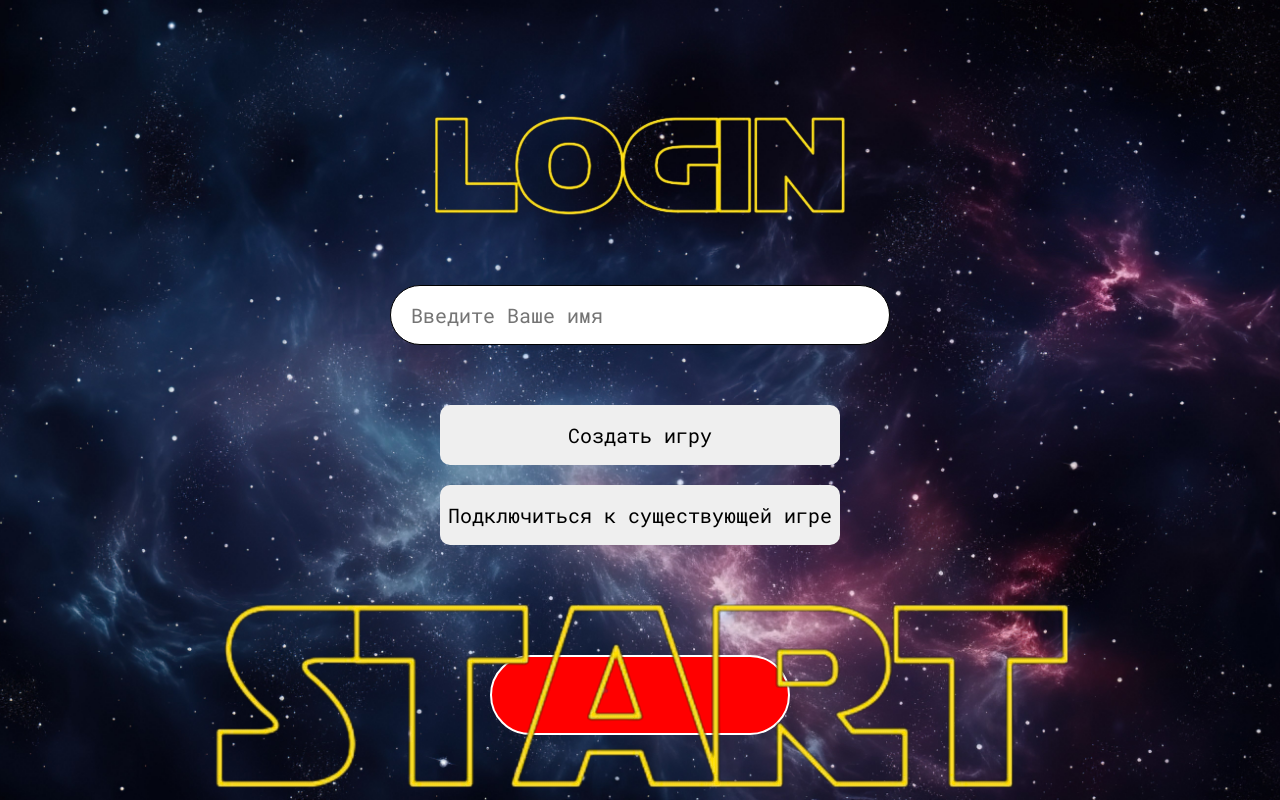
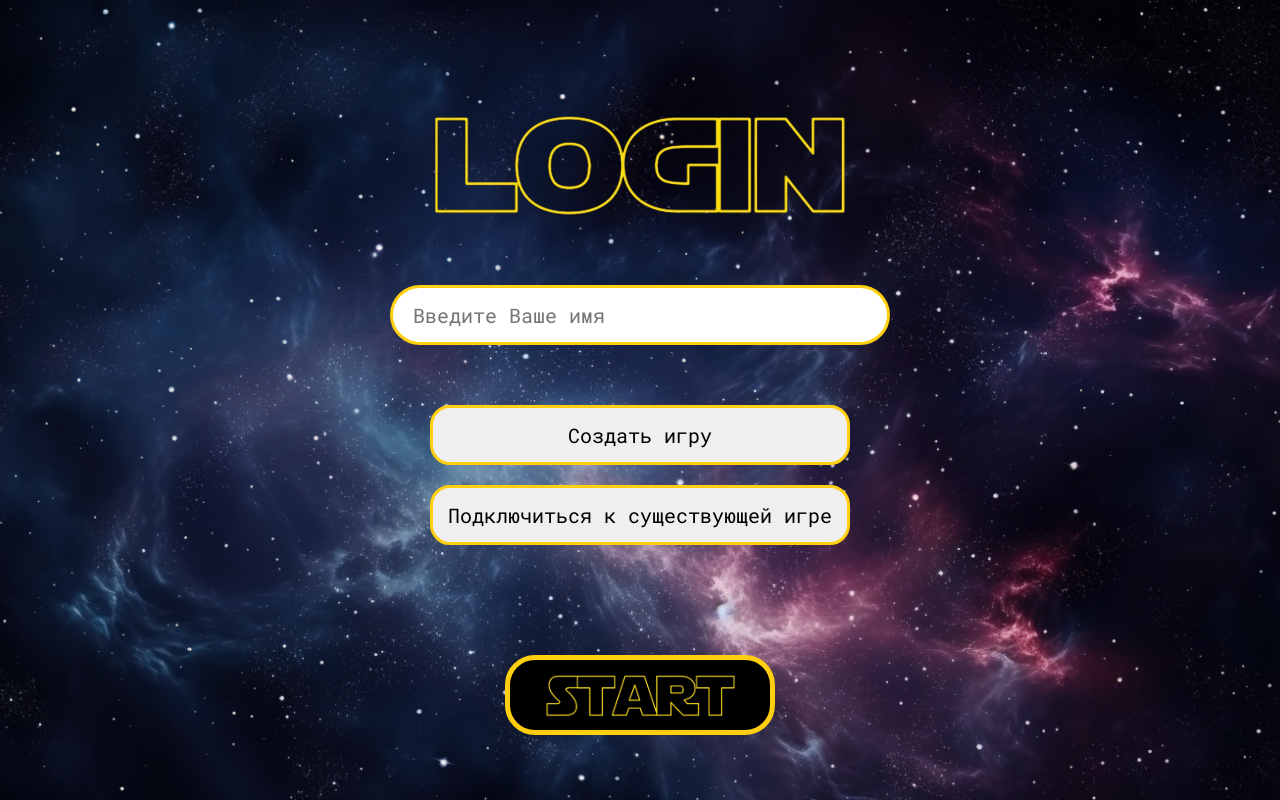
Before and after one commit to AG0n1/SeaBattle, a React (Create React App) app: page /registration in a window 1280 px wide. Built offline with nearby package versions, Linux system fonts and the light colour scheme; a web font is replaced by a local one.

Commit message:
Update Login Page

```diff
--- a/src/App.css
+++ b/src/App.css
@@ -53,16 +53,17 @@ html {
   padding-left: 20px;
   width: 500px;
   height: 60px;
-  border: 1px solid;
+  border: #ffcf10 solid 3px;
   border-radius: 30px;
   font-size: 20px;
 }
 
 .btn {
   font-size: 20px;
-  width: 400px;
+  width: 420px;
   height: 60px;
-  border-radius: 10px;
+  border-radius: 20px;
+  border: #ffcf10 solid 3px;
   margin: 10px;
 }
 
@@ -85,15 +86,23 @@ html {
   display: flex;
   justify-content: center;
   align-items: center;
-
-  width: 300px;
+  width: 270px;
   height: 80px;
-  border: 2px solid;
-  border-radius: 40px;
-  background-color: red;
+  border-radius: 30px;
+  border: #ffcf10 solid 5px;
+  background-color: black;
   color: white;
   font-size: 28px;
   text-decoration: none;
+}
+
+.PlayImg {
+  height: 43px;
+}
+
+.play:hover {
+  border: #fad350 solid 5px;
+  background-color: #212121;
 }
 
 .play:visited {
@@ -207,13 +216,23 @@ html {
   display: flex;
   justify-content: center;
   align-items: center ;
-  width: 200px;
+  width: 240px;
   height: 80px;
-  background: red;
+  background: black;
   color: white;
   font-size: 20px;
   text-decoration: none;
-  border-radius: 10px;
+  border-radius: 30px;
+  border: #ffcf10 solid 5px;
+}
+
+.linkToPlayImg {
+  height: 40px;
+}
+
+.linkToPlay:hover {
+  border: #fad350 solid 5px;
+  background-color: #212121;
 }
 
 .back {
```
